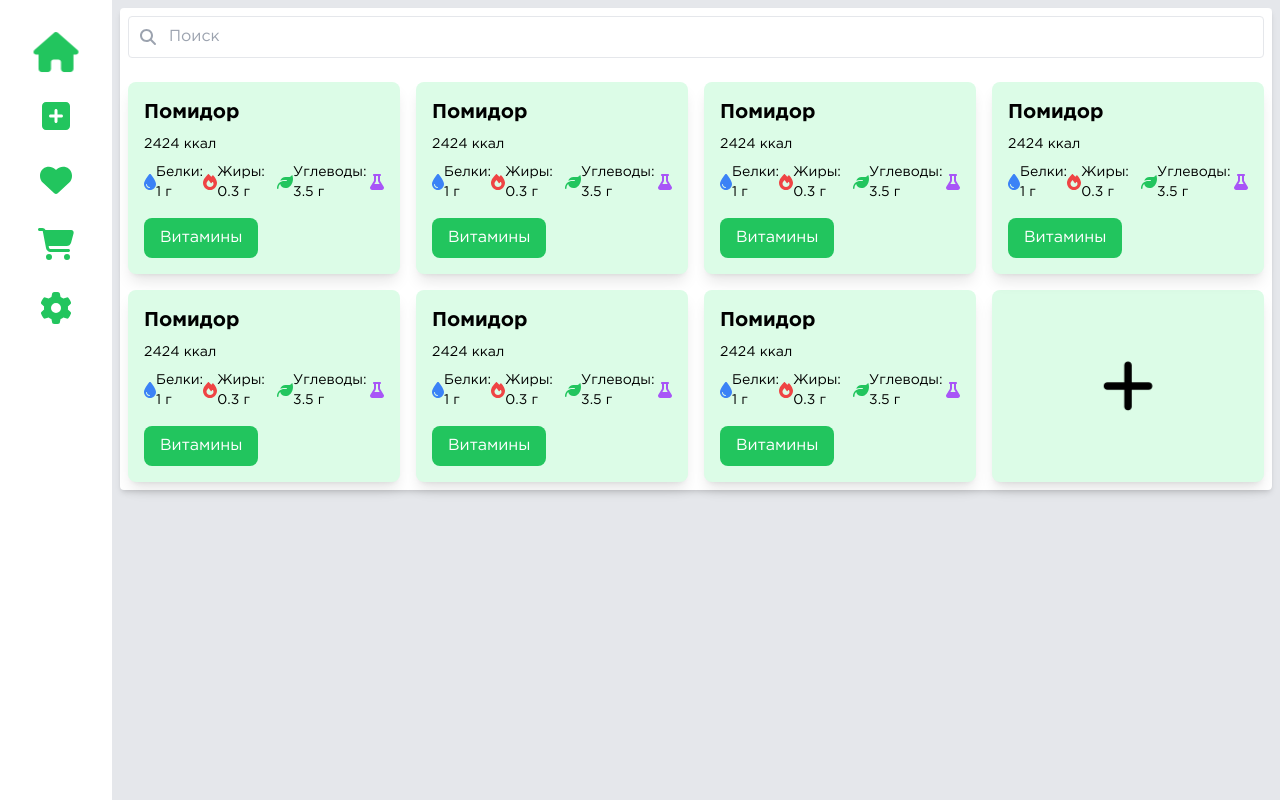
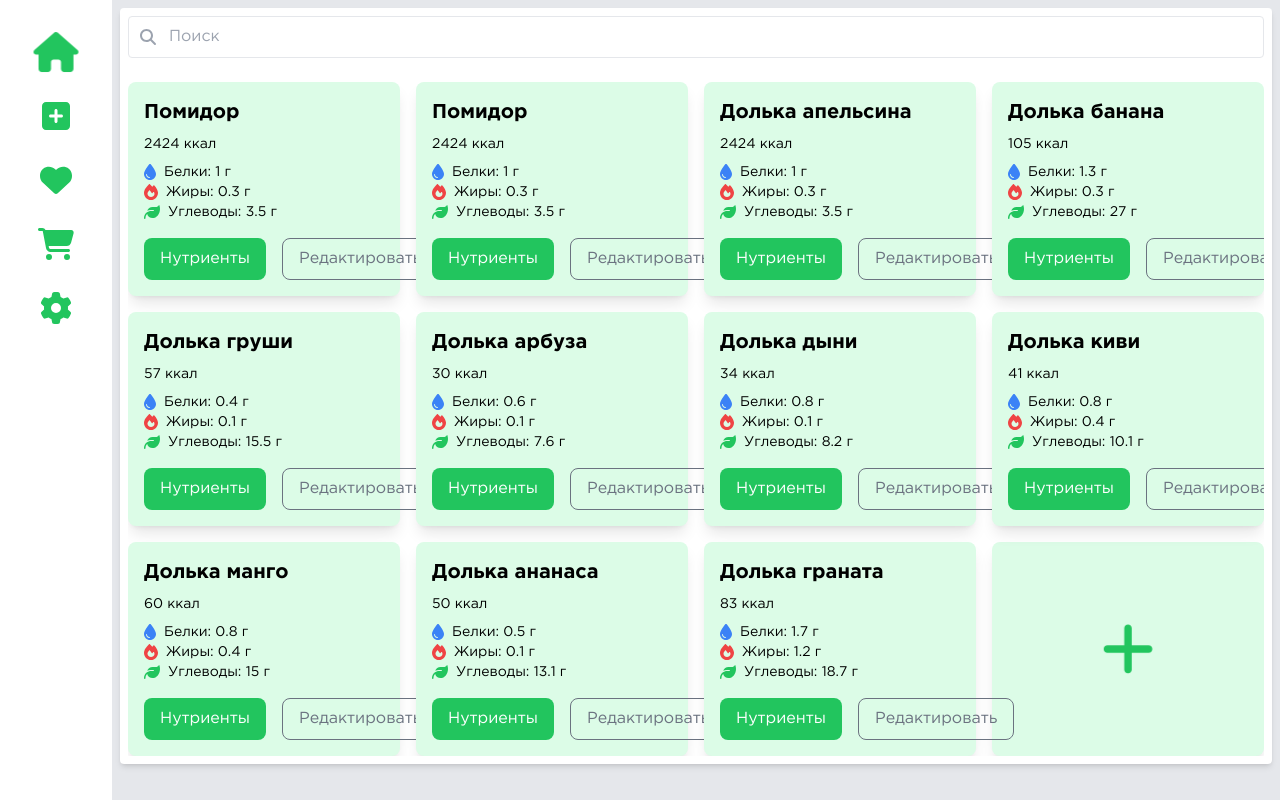
Before and after one commit to oto2020/rationpro, a Next.js app: page / in a window 1280 px wide. Built offline with nearby package versions, Linux system fonts and the light colour scheme.

Commit message:
Причесал все, лучше выглядит но код сложный стал, забра буду бить дальше на компоненты

```diff
--- a/app/components/CreateDishContent.tsx
+++ b/app/components/CreateDishContent.tsx
@@ -16,9 +16,51 @@ const CreateDishContent = () => {
     const [imageLoaded, setImageLoaded] = useState(false);
 
   return (
-    <div className="p-2 ml-0 md:ml-28 w-full mb-12 md:mb-0">
+    <div className="p-2 ml-0 md:ml-28 w-full ">
       <div className="bg-white p-2 rounded shadow-md">
         <div className="flex flex-wrap -mx-2">
+          <div className="w-full md:w-1/2 px-2">
+            <div className="flex flex-col">
+              <div className="flex items-center justify-center bg-gray-200 p-6 rounded-lg mb-6">
+                <FontAwesomeIcon
+                  icon={faUpload}
+                  className="text-gray-500 text-4xl"
+                />
+              </div>
+              <div className="mb-6">
+                <input
+                  type="text"
+                  placeholder="Название"
+                  className="w-full p-2 border rounded"
+                />
+              </div>
+              <div className="mb-6">
+                <textarea
+                  placeholder="Описание"
+                  className="w-full p-2 border rounded"
+                  rows={4}
+                />
+              </div>
+              <div className="flex justify-between mb-6">
+                <div className="flex items-center">
+                  <input
+                    type="text"
+                    placeholder="Помидор"
+                    className="p-2 border rounded mr-2 flex-1"
+                  />
+                  <button className="p-2 border rounded bg-green-500 text-white">
+                    <FontAwesomeIcon icon={faCheck} />
+                  </button>
+                  <button className="p-2 border rounded bg-red-500 text-white ml-2">
+                    <FontAwesomeIcon icon={faTimes} />
+                  </button>
+                </div>
+              </div>
+              <button className="p-2 border rounded bg-green-500 text-white w-full">
+                Создать блюдо
+              </button>
+            </div>
+          </div>
           <div className="w-full md:w-1/2 px-2 mb-6 md:mb-0">
             <div className="mb-6 flex relative">
               <input
@@ -43,7 +85,7 @@ const CreateDishContent = () => {
                   src="/img/salad.jpg"
                   alt="Salad"
                   layout="fill"
-                  objectFit="cover"
+                  objectFit="contain"
                   className={`rounded-lg ${imageLoaded ? 'opacity-100' : 'opacity-0'}`}
                   onLoadingComplete={() => setImageLoaded(true)}
                 />
@@ -99,48 +141,6 @@ const CreateDishContent = () => {
 </div>
             </div>
           </div>
-          <div className="w-full md:w-1/2 px-2">
-            <div className="flex flex-col">
-              <div className="flex items-center justify-center bg-gray-200 p-6 rounded-lg mb-6">
-                <FontAwesomeIcon
-                  icon={faUpload}
-                  className="text-gray-500 text-4xl"
-                />
-              </div>
-              <div className="mb-6">
-                <input
-                  type="text"
-                  placeholder="Название"
-                  className="w-full p-2 border rounded"
-                />
-              </div>
-              <div className="mb-6">
-                <textarea
-                  placeholder="Описание"
-                  className="w-full p-2 border rounded"
-                  rows={4}
-                />
-              </div>
-              <div className="flex justify-between mb-6">
-                <div className="flex items-center">
-                  <input
-                    type="text"
-                    placeholder="Помидор"
-                    className="p-2 border rounded mr-2 flex-1"
-                  />
-                  <button className="p-2 border rounded bg-green-500 text-white">
-                    <FontAwesomeIcon icon={faCheck} />
-                  </button>
-                  <button className="p-2 border rounded bg-red-500 text-white ml-2">
-                    <FontAwesomeIcon icon={faTimes} />
-                  </button>
-                </div>
-              </div>
-              <button className="p-2 border rounded bg-green-500 text-white w-full">
-                Создать блюдо
-              </button>
-            </div>
-          </div>
         </div>
       </div>
     </div>
--- a/app/components/MainContent.tsx
+++ b/app/components/MainContent.tsx
@@ -1,27 +1,50 @@
 // /components/MainContent.js
 "use client"
-import { useState } from 'react';
+import { useState, useEffect } from 'react';
 import { FontAwesomeIcon } from '@fortawesome/react-fontawesome';
-import { faSearch, faHeart, faShoppingCart, faCog, faPlus, faArrowLeft, faTint, faFire, faLeaf, faFlask } from '@fortawesome/free-solid-svg-icons';
+import { faSearch, faHeart, faShoppingCart, faCog, faPlus, faArrowLeft, faTint, faFire, faLeaf, faFlask, faCircleNotch } from '@fortawesome/free-solid-svg-icons';
 import ProductAdd from './ProductAdd';
+import InfiniteScroll from 'react-infinite-scroll-component';
 
 function MainContent() {
   const [isAdding, setIsAdding] = useState(false);
-  const [activeButton, setActiveButton] = useState(null);
+  const [activeButton, setActiveButton] = useState<null | number>(null);
   const [showPopup, setShowPopup] = useState(false);
+  const [searchTerm, setSearchTerm] = useState('');
+  const [itemsCount, setItemsCount] = useState(3); // начальное значение
 
+  useEffect(() => {
+    // Обновляем itemsCount только после монтирования компонента
+    if (window.innerWidth > 768) {
+      setItemsCount(products.length);
+    }
+  }, []); // Пустой массив зависимостей означает, что эффект будет вызван только один раз после монтирования компонента
   const vitamins = Array(7).fill({
     name: 'Витамин A',
     amount: '1 мг',
   });
 
-  const products = Array(7).fill({
-    name: 'Помидор',
-    calories: '2424 ккал',
-    proteins: '1 г',
-    fats: '0.3 г',
-    carbohydrates: '3.5 г',
-  });
+  const products = [
+    { name: 'Помидор', calories: '2424 ккал', proteins: '1 г', fats: '0.3 г', carbohydrates: '3.5 г' },
+    { name: 'Помидор', calories: '2424 ккал', proteins: '1 г', fats: '0.3 г', carbohydrates: '3.5 г' },
+    { name: 'Долька апельсина', calories: '2424 ккал', proteins: '1 г', fats: '0.3 г', carbohydrates: '3.5 г' },
+    { name: 'Долька банана', calories: '105 ккал', proteins: '1.3 г', fats: '0.3 г', carbohydrates: '27 г' },
+    { name: 'Долька груши', calories: '57 ккал', proteins: '0.4 г', fats: '0.1 г', carbohydrates: '15.5 г' },
+    { name: 'Долька арбуза', calories: '30 ккал', proteins: '0.6 г', fats: '0.1 г', carbohydrates: '7.6 г' },
+    { name: 'Долька дыни', calories: '34 ккал', proteins: '0.8 г', fats: '0.1 г', carbohydrates: '8.2 г' },
+    { name: 'Долька киви', calories: '41 ккал', proteins: '0.8 г', fats: '0.4 г', carbohydrates: '10.1 г' },
+    { name: 'Долька манго', calories: '60 ккал', proteins: '0.8 г', fats: '0.4 г', carbohydrates: '15 г' },
+    { name: 'Долька ананаса', calories: '50 ккал', proteins: '0.5 г', fats: '0.1 г', carbohydrates: '13.1 г' },
+    { name: 'Долька граната', calories: '83 ккал', proteins: '1.7 г', fats: '1.2 г', carbohydrates: '18.7 г' },
+  ];
+
+  const filteredProducts = products.filter(product => product.name.toLowerCase().includes(searchTerm.toLowerCase()));
+
+  const loadMore = () => {
+    setTimeout(() => {
+      setItemsCount(prevState => prevState + 3);
+    }, 1500);
+  };
 
   if (isAdding) {
     return <ProductAdd goBack={() => setIsAdding(false)} />;
@@ -31,41 +54,61 @@ function MainContent() {
     <main className="flex-1 p-2 ml-0 md:ml-28 mb-12 md:mb-0">
       <div className="bg-white p-2 rounded shadow-md">
         <div className="mb-6 flex relative">
-          <input type="text" placeholder="Поиск" className="w-full p-2 border rounded pl-10" />
+          <input type="text" placeholder="Поиск" className="w-full p-2 border rounded pl-10 text-black" onChange={e => setSearchTerm(e.target.value)} />
           <FontAwesomeIcon icon={faSearch} className="text-gray-400 absolute top-1/2 left-3 transform -translate-y-1/2" />
         </div>
+        <InfiniteScroll
+          dataLength={itemsCount}
+          next={loadMore}
+          hasMore={itemsCount < filteredProducts.length}
+          loader={    <div className="bg-green-100 p-4 rounded-lg shadow-lg flex items-center justify-center">
+          <FontAwesomeIcon icon={faCircleNotch} spin className="text-6xl text-green-500"/>
+        </div>}
+        >
           <div className="grid grid-cols-1 sm:grid-cols-4 gap-4">
             <div className="bg-green-100 p-4 rounded-lg shadow-lg flex items-center justify-center duration-500 ease-in-out hover:scale-105 order-first md:order-last" onClick={() => setIsAdding(true)}>
-            <FontAwesomeIcon icon={faPlus} size="3x" className="fa-beat" />
+              <FontAwesomeIcon icon={faPlus} size="3x" className="fa-beat text-green-500" />
             </div>
-          {products.map((product, index) => (
+            {filteredProducts.slice(0, itemsCount).map((product, index) => (
   <div key={index} className="bg-green-100 p-4 rounded-lg shadow-lg transform transition duration-500 ease-in-out hover:scale-105">
     <h3 className="text-xl font-bold mb-2 text-black">{product.name}</h3>
     <p className="text-sm mb-2 text-black">{product.calories}</p>
-              <div className="flex justify-between items-center">
+    <div className="flex flex-col justify-between items-start">
+      <div className="flex items-center">
         <FontAwesomeIcon icon={faTint} className="text-blue-500" />
-                <p className="text-sm text-black">Белки: {product.proteins}</p>
+        <p className="text-sm text-black ml-2">Белки: {product.proteins}</p>
+      </div>
+      <div className="flex items-center">
         <FontAwesomeIcon icon={faFire} className="text-red-500" />
-                <p className="text-sm text-black">Жиры: {product.fats}</p>
+        <p className="text-sm text-black ml-2">Жиры: {product.fats}</p>
+      </div>
+      <div className="flex items-center">
         <FontAwesomeIcon icon={faLeaf} className="text-green-500" />
-                <p className="text-sm text-black">Углеводы: {product.carbohydrates}</p>
-                <FontAwesomeIcon icon={faFlask} className="text-purple-500" />
+        <p className="text-sm text-black ml-2">Углеводы: {product.carbohydrates}</p>
       </div>
-              <button className={`mt-4 py-2 px-4 rounded-lg ${activeButton === index ? 'bg-green-700' : 'bg-green-500'} text-white`} onClick={() => {setActiveButton(index); setShowPopup(true);}}>Витамины</button>
+    </div>
+    <div className="flex space-x-4 mt-4">
+      <button className={`py-2 px-4 rounded-lg ${activeButton === index ? 'bg-green-700' : 'bg-green-500'} text-white`} onClick={() => {setActiveButton(index); setShowPopup(true);}}>Нутриенты</button>
+      <button className="py-2 px-4 rounded-lg border border-gray-500 text-gray-500" onClick={() => {/* handle edit */}}>Редактировать</button>
+    </div>
   </div>
 ))}
+
+
           </div>
+        </InfiniteScroll>
         {showPopup && (
           <div className="fixed top-0 left-0 w-full h-full flex items-center justify-center bg-black bg-opacity-50 z-50">
             <div className="bg-white p-4 rounded-lg shadow-lg">
-              <h2 className="text-xl font-bold mb-2 text-black">Информация о витаминах</h2>
-              <button className="mb-4 bg-red-500 text-white py-2 px-4 rounded-lg" onClick={() => setShowPopup(false)}>Закрыть</button>
+              <h2 className="text-xl font-bold mb-2 text-black">Информация о нутриентах</h2>
               {vitamins.map((vitamin, index) => (
                 <div key={index} className="mb-2">
                   <h3 className="text-lg font-bold text-black">{vitamin.name}</h3>
                   <p className="text-sm text-black">Количество: {vitamin.amount}</p>
                 </div>
               ))}
+                            <button className="mb-4 bg-red-500 text-white py-2 px-4 rounded-lg" onClick={() => setShowPopup(false)}>Закрыть</button>
+
             </div>
           </div>
         )}
--- a/package.json
+++ b/package.json
@@ -10,11 +10,13 @@
   },
   "dependencies": {
     "@fortawesome/fontawesome-svg-core": "^6.5.2",
+    "@fortawesome/free-regular-svg-icons": "^6.5.2",
     "@fortawesome/free-solid-svg-icons": "^6.5.2",
     "@fortawesome/react-fontawesome": "^0.2.0",
     "next": "14.2.2",
     "react": "^18",
-    "react-dom": "^18"
+    "react-dom": "^18",
+    "react-infinite-scroll-component": "^6.1.0"
   },
   "devDependencies": {
     "@types/node": "^20",
```
Also changed, not shown: 1 other file (tests, documents, lock files or other folders). Lines whose indentation alone changed are shown as unchanged.
